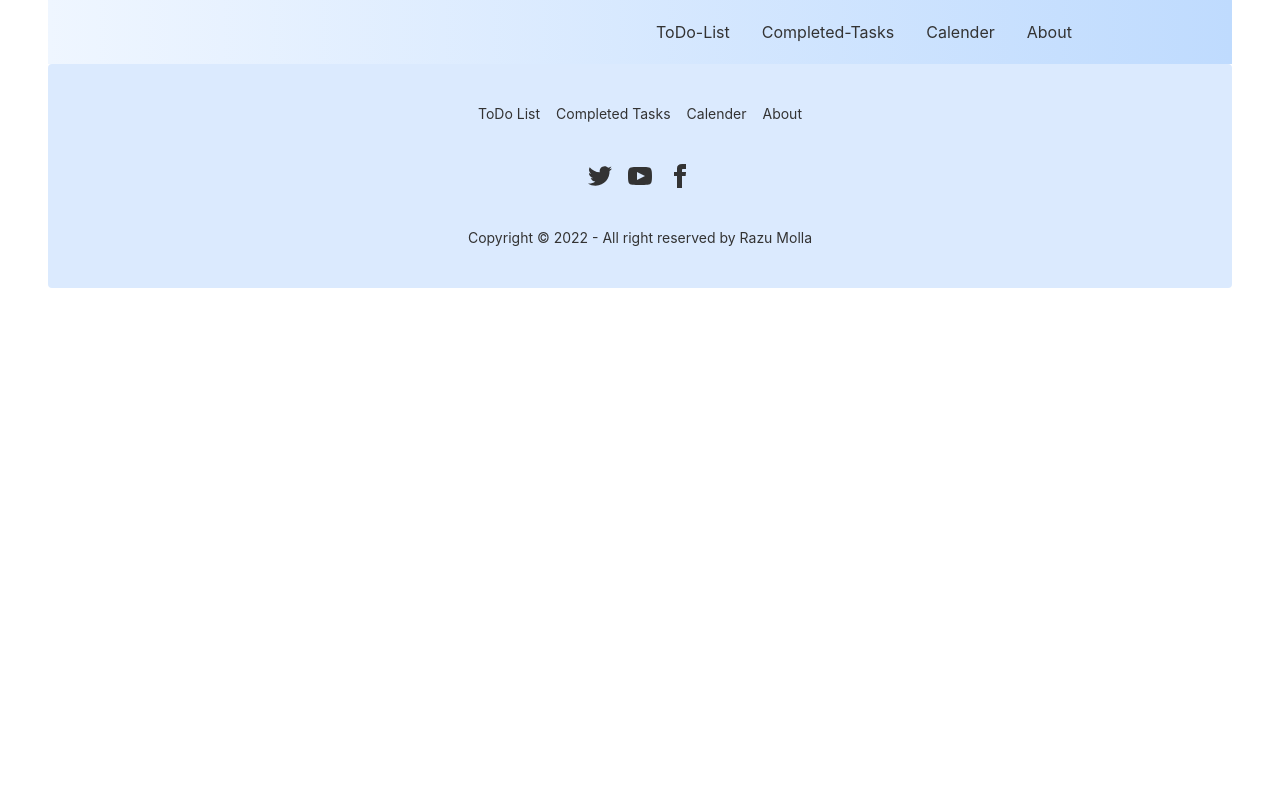
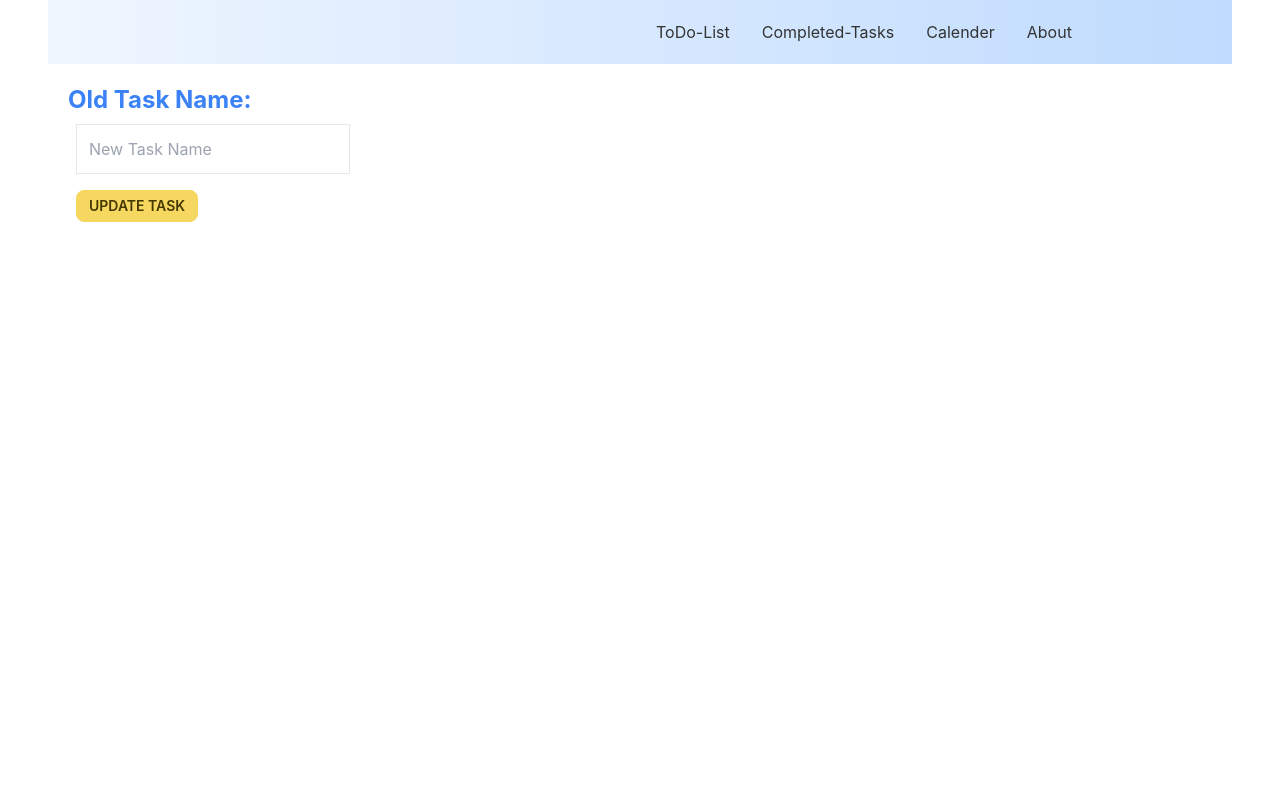
Before and after one commit to razumolla/todo-list-client, a React (Create React App) app: page /update/1 in a window 1280 px wide. Shown: the top 800 px of the page. Built offline with nearby package versions, Linux system fonts and the light colour scheme; no server answers.

Commit message:
task update

```diff
--- a/src/App.js
+++ b/src/App.js
@@ -9,6 +9,7 @@ import About from './components/Pages/About';
 import Footer from './components/Shared/Footer';
 import { ToastContainer } from 'react-toastify';
 import 'react-toastify/dist/ReactToastify.css';
+import UpdateWork from './components/Pages/UpdateWork';
 
 function App() {
   return (
@@ -20,6 +21,7 @@ function App() {
         <Route path="/completedtasks" element={<CompletedTasks />} />
         <Route path="/calender" element={<Calender />} />
         <Route path="/about" element={<About />} />
+        <Route path="/update/:id" element={<UpdateWork></UpdateWork>}></Route>
       </Routes>
       <Footer></Footer>
       <ToastContainer />
--- a/src/components/Pages/DeleteWork.js
+++ b/src/components/Pages/DeleteWork.js
@@ -7,7 +7,7 @@ const DeleteWork = ({ work, index }) => {
     return (
         <tr>
             <th>{index + 1}</th>
-            <td>{dName}</td>
+            <td style={{textDecorationLine: 'line-through'}}>{dName}</td>
         </tr>
     );
 };
--- a/src/components/Pages/SingleWork.js
+++ b/src/components/Pages/SingleWork.js
@@ -1,6 +1,7 @@
-import React, { useState } from 'react';
+import React, { useEffect, useState } from 'react';
 import { toast } from 'react-toastify';
 import useWorks from '../../hooks/useWorks';
+import { Link } from 'react-router-dom';
 
 const SingleWork = ({ work }) => {
     const [works, setWorks] = useWorks();
@@ -49,7 +50,6 @@ const SingleWork = ({ work }) => {
     }
 
 
-
     return (
         <tr>
             <th>
@@ -66,7 +66,8 @@ const SingleWork = ({ work }) => {
             </td>
 
             <th>
-                <button className="btn btn-ghost btn-xs">Edit</button>
+
+                <Link to={`/update/${_id}`}><button> Update </button></Link>
             </th>
             <th>
                 <button disabled={!change} onClick={() => handleDelete(_id)} className="btn btn-ghost btn-xs">Done</button>
--- /dev/null
+++ b/src/components/Pages/UpdateWork.js
@@ -0,0 +1,49 @@
+import React, { useEffect, useState } from 'react';
+import { useParams } from 'react-router-dom';
+import { toast } from 'react-toastify';
+
+const UpdateWork = () => {
+    const { id } = useParams();
+    const [work, setWork] = useState([]);
+    useEffect(() => {
+        const url = `http://localhost:5000/work/${id}`
+        fetch(url)
+            .then(res => res.json())
+            .then(data => setWork(data))
+    }, []);
+
+
+    const handleUpdateUser = event => {
+        event.preventDefault();
+        const name = event.target.name.value;
+
+        const updatedUser = { name };
+        //
+        const url = `http://localhost:5000/work/${id}`;
+        fetch(url, {
+            method: 'PUT',
+            headers: {
+                'content-type': 'application/json'
+            },
+            body: JSON.stringify(updatedUser)
+        })
+            .then(res => res.json())
+            .then(data => {
+                toast('User added successfully');
+                event.target.reset();
+            })
+    }
+    return (
+        <div className='min-h-screen p-5 test-2xl'>
+            <h2 className='text-2xl '> <span className='text-blue-500 font-bold'>Old Task Name: </span> {work.name}</h2>
+            <form onSubmit={handleUpdateUser}>
+                <input type="text" className='border p-3 m-2' name="name" placeholder='New Task Name' required />
+                <br />
+
+                <button type="submit" className="btn btn-sm btn-secondary m-2">Update Task</button>
+            </form>
+        </div>
+    );
+};
+
+export default UpdateWork;
```
